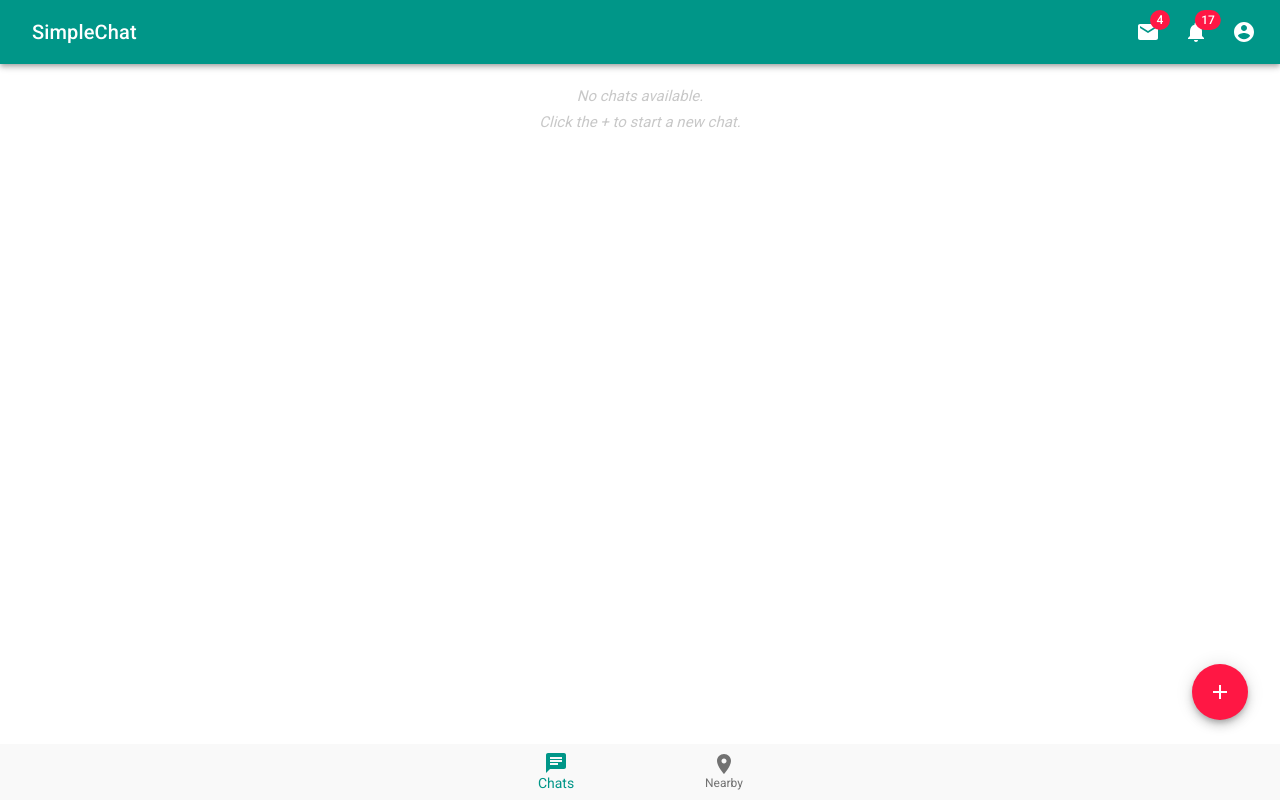
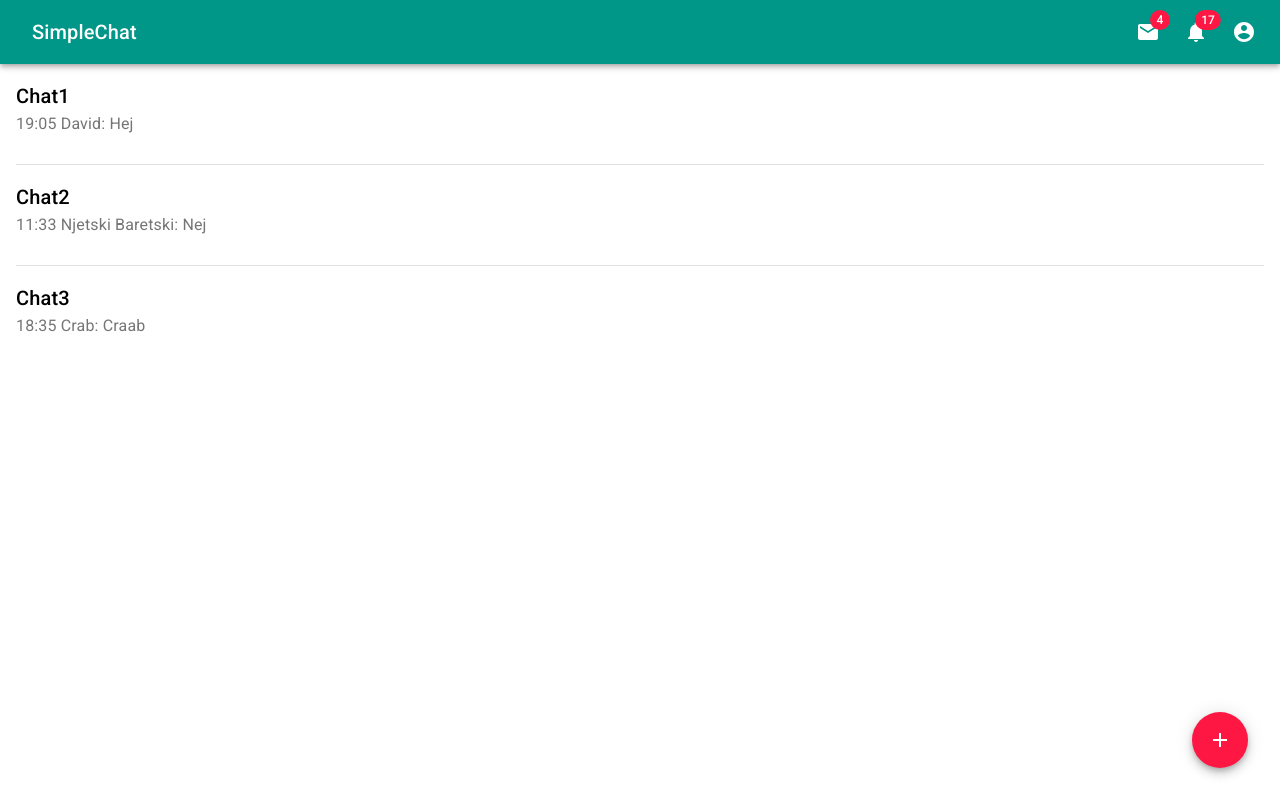
Before and after one commit to davsan-0/SimpleChat-frontend, a React (Create React App) app: page / in a window 1280 px wide. Built offline with nearby package versions, Linux system fonts and the light colour scheme.

Commit message:
Continued work

```diff
--- a/package.json
+++ b/package.json
@@ -10,7 +10,6 @@
     "@testing-library/react": "^9.5.0",
     "@testing-library/user-event": "^7.2.1",
     "axios": "^0.19.2",
-    "google-map-react": "^1.1.6",
     "node-sass": "^4.13.1",
     "react": "^16.13.0",
     "react-dom": "^16.13.0",
--- a/src/components/ChatList.js
+++ b/src/components/ChatList.js
@@ -1,12 +1,15 @@
 import React from 'react';
 import Divider from '@material-ui/core/Divider';
 import { makeStyles } from '@material-ui/core/styles';
+import Paper from '@material-ui/core/Paper';
 
 import ChatListItem from './ChatListItem';
 
 const useStyles = makeStyles({
     root: {
-
+      display: "flex",
+      flexDirection: "column",
+      overflow: "auto"
     },
     noChatText: {
         color: "rgba(200, 200, 200, 1)",
@@ -21,6 +24,7 @@ const ChatList = () => {
     const classes = useStyles();
 
     let arr = [<ChatListItem chatName="Chat1" latestMessage={{author: "David", timestamp:"19:05", text:"Hej"}}/>, <ChatListItem chatName="Chat2" latestMessage={{author: "Njetski Baretski", timestamp:"11:33", text:"Nej"}}/>, <ChatListItem chatName="Chat3" latestMessage={{author: "Crab", timestamp:"18:35", text:"Craab"}}/>];
+    //arr = arr.concat(arr).concat(arr);
     arr = arr.map((el, i) => {
         if (i === arr.length - 1) {
             return el;
@@ -28,8 +32,9 @@ const ChatList = () => {
         return <div>{el}<Divider variant="middle"/></div>;
     });
 
+
     console.log(arr);
-    arr = [];
+    //arr = [];
 
     return <div className={classes.root}>{(arr.length > 0 && arr) || <div className={classes.noChatText}>No chats available.<br/>Click the + to start a new chat.</div>}</div>;
 }
--- a/src/components/Header.js
+++ b/src/components/Header.js
@@ -76,6 +76,9 @@ const useStyles = makeStyles(theme => ({
       display: 'none',
     },
   },
+  toolbar: {
+    justifyContent: "space-between"
+  }
 }));
 
 const Header = () => {
@@ -161,9 +164,9 @@ const Header = () => {
   );
 
   return (
-    <div className={classes.grow}>
+    <div>
       <AppBar position="static">
-        <Toolbar>
+        <Toolbar className={classes.toolbar}>
           {/*<IconButton
             edge="start"
             className={classes.menuButton}
@@ -188,7 +191,7 @@ const Header = () => {
               inputProps={{ 'aria-label': 'search' }}
             />
             </div>*/}
-          <div className={classes.grow} />
+          <div className={classes.grow}/>
           <div className={classes.sectionDesktop}>
             <IconButton aria-label="show 4 new mails" color="inherit">
               <Badge badgeContent={4} color="secondary">
--- a/src/pages/ChatListPage.js
+++ b/src/pages/ChatListPage.js
@@ -5,12 +5,18 @@ import { makeStyles } from '@material-ui/core/styles';
 
 import Header from '../components/Header';
 import ChatList from '../components/ChatList';
-import BottomNavBar from '../components/BottomNavBar';
 
 const useStyles = makeStyles(theme => ({
+    root: {
+        display: "flex",
+        flexDirection: "column",
+        justifyContent: "flex-start",
+        overflow: "hidden",
+        height: "100vh"
+    },
     fabButton: {
         position: "absolute",
-        bottom: theme.spacing(10),
+        bottom: theme.spacing(4),
         right: theme.spacing(4),
     }
 }));
@@ -19,13 +25,12 @@ const ChatListPage = () => {
     const classes = useStyles();
 
     return (
-        <div>
+        <div className={classes.root}>
             <Header />
             <ChatList />
             <Fab color="secondary" aria-label="add" className={classes.fabButton}>
                 <AddIcon />
             </Fab>
-            <BottomNavBar/>
         </div>
     )
 }
```
Also changed, not shown: 1 other file (tests, documents, lock files or other folders).
